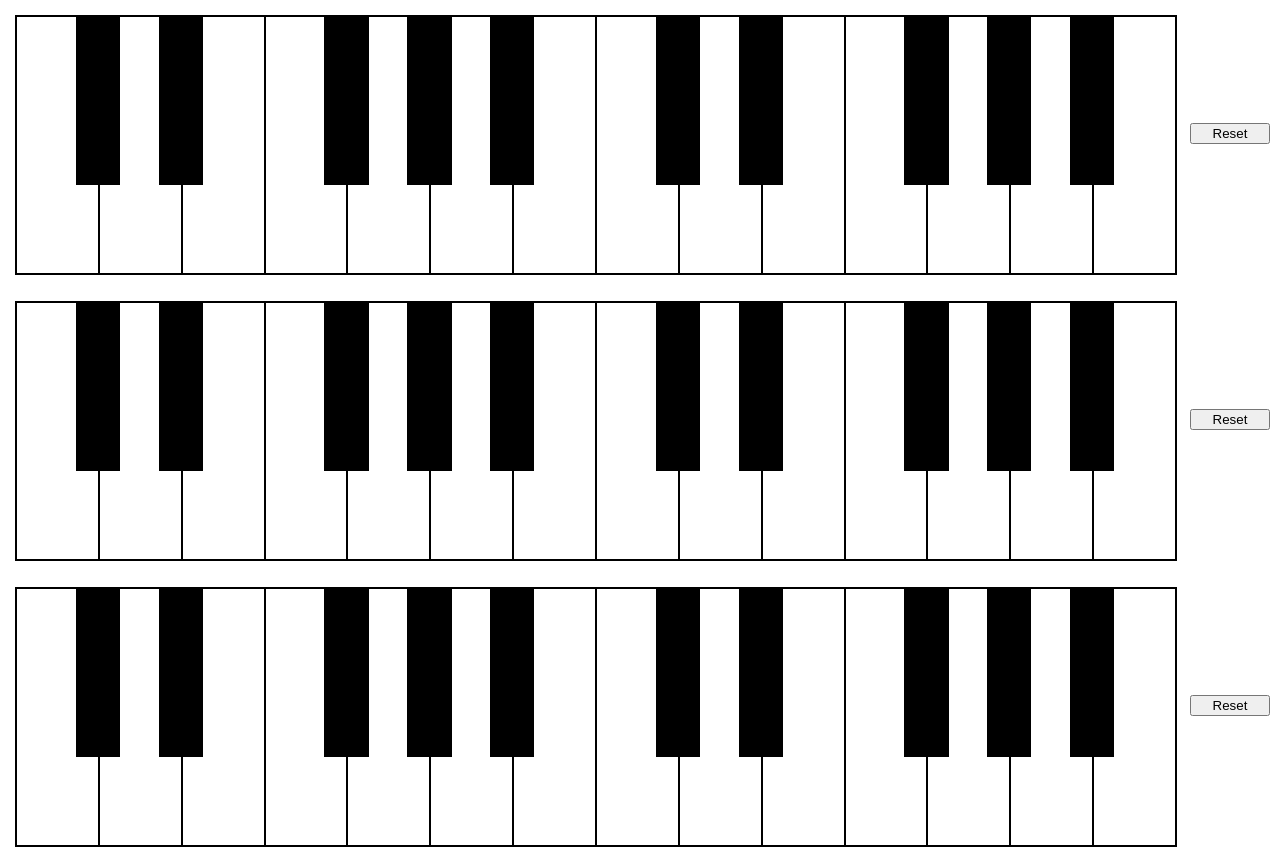
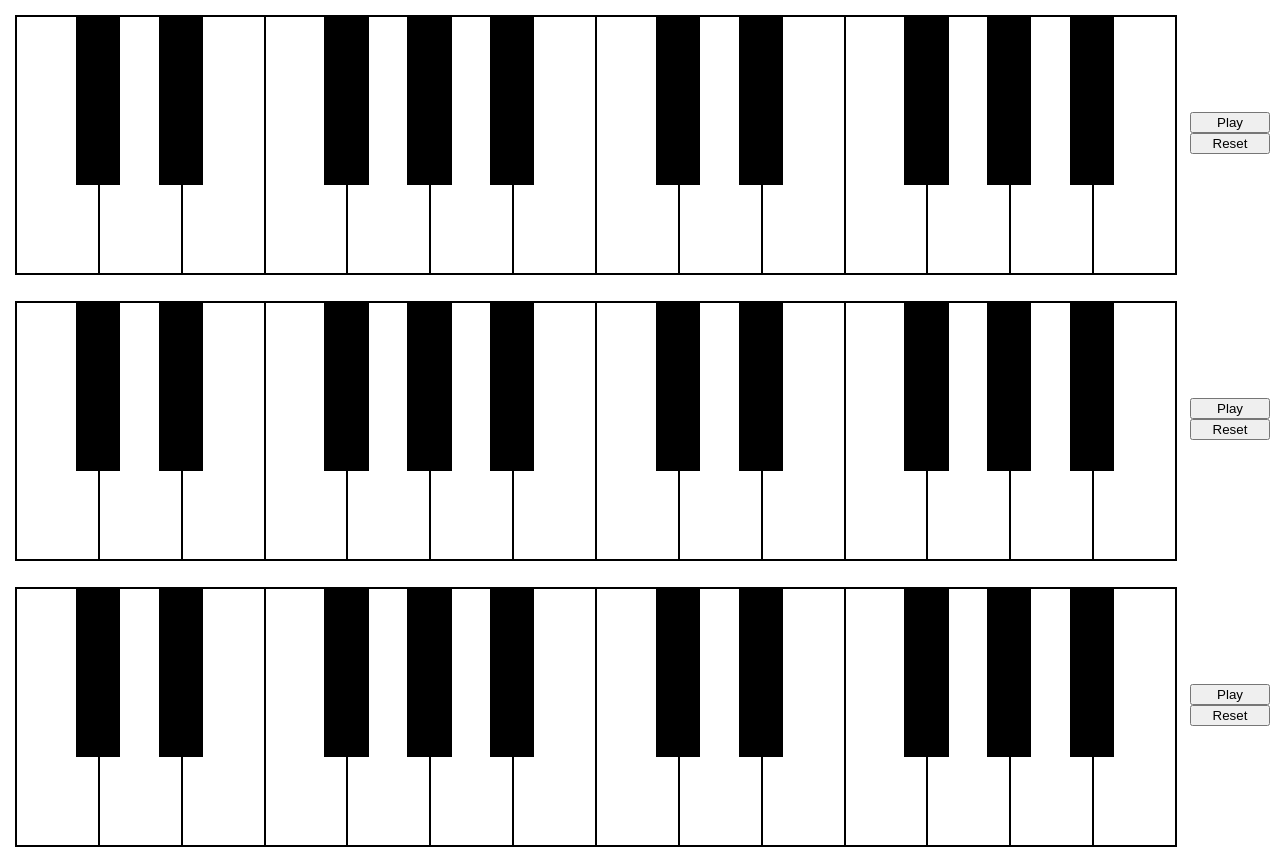
Before and after one commit to Macflash/ppiano, a React (Create React App) app: page / in a window 1280 px wide. Shown: the top 849 px of the page. Built offline with nearby package versions, Linux system fonts and the light colour scheme.

Commit message:
add play chord button

```diff
--- a/src/piano/simpleClickerPiano.tsx
+++ b/src/piano/simpleClickerPiano.tsx
@@ -1,7 +1,7 @@
 import React from 'react';
 import { PianoChord, CommonChords, chordsAreEqual, lookupChord, standardize, getNoteName, Chord } from '../notes/note';
 import { Piano, onNoteClicked } from './piano';
-import { playPiano } from '../sounds/playSound';
+import { playNote, playChord } from '../sounds/playSound';
 
 function usePianoChord(): [PianoChord, onNoteClicked, React.Dispatch<React.SetStateAction<PianoChord>>] {
     const [chord, setChord] = React.useState<PianoChord>({});
@@ -9,7 +9,7 @@ function usePianoChord(): [PianoChord, onNoteClicked, React.Dispatch<React.SetSt
         let newChord = { ...chord };
         notes.forEach(note => {
             newChord[note] = !chord[note];
-            if (!chord[note]) playPiano(note);
+            if (!chord[note]) playNote(note);
             else delete newChord[note];
         });
 
@@ -34,6 +34,7 @@ export const SimpleClickerPianoIdentifier: React.FC = () => {
         <div style={{ display: "flex", flexDirection: "row" }}>
             <Piano flex="auto" chord={chord} onNoteClicked={noteClicked} />
             <div style={{ width: 80, display: "flex", flexDirection: "column", justifyContent: "center", flex: "none", paddingRight: 10 }}>
+                <button onClick={() => playChord(chord)}>Play</button>
                 <button onClick={() => setChord({})}>Reset</button>
                 {standardize(chord).map(getNoteName).join(", ")}<br />
                 {lookupChord(chord).join(", ")}
--- a/src/sounds/playSound.ts
+++ b/src/sounds/playSound.ts
@@ -1,10 +1,14 @@
-import { Note } from "../notes/note";
+import { Note, PianoChord } from "../notes/note";
 
 export interface Instrument {
     playSound(note: Note): void
 }
 
-export const playPiano = (note: Note) => {
+export const playChord = (chord: PianoChord) => {
+    Object.keys(chord).map(note => parseInt(note)).forEach(playNote);
+}
+
+export const playNote = (note: Note) => {
     try {
         let sound = Pfft;
         switch (note) {
@@ -93,6 +97,9 @@ export const playSound = (sound: any) => {
     var audio = new Audio(sound);
     audio.volume = .5;
     audio.play();
+    setTimeout(() => {
+        audio.remove();
+    }, 3000);
 }
 
 // MISC
```
